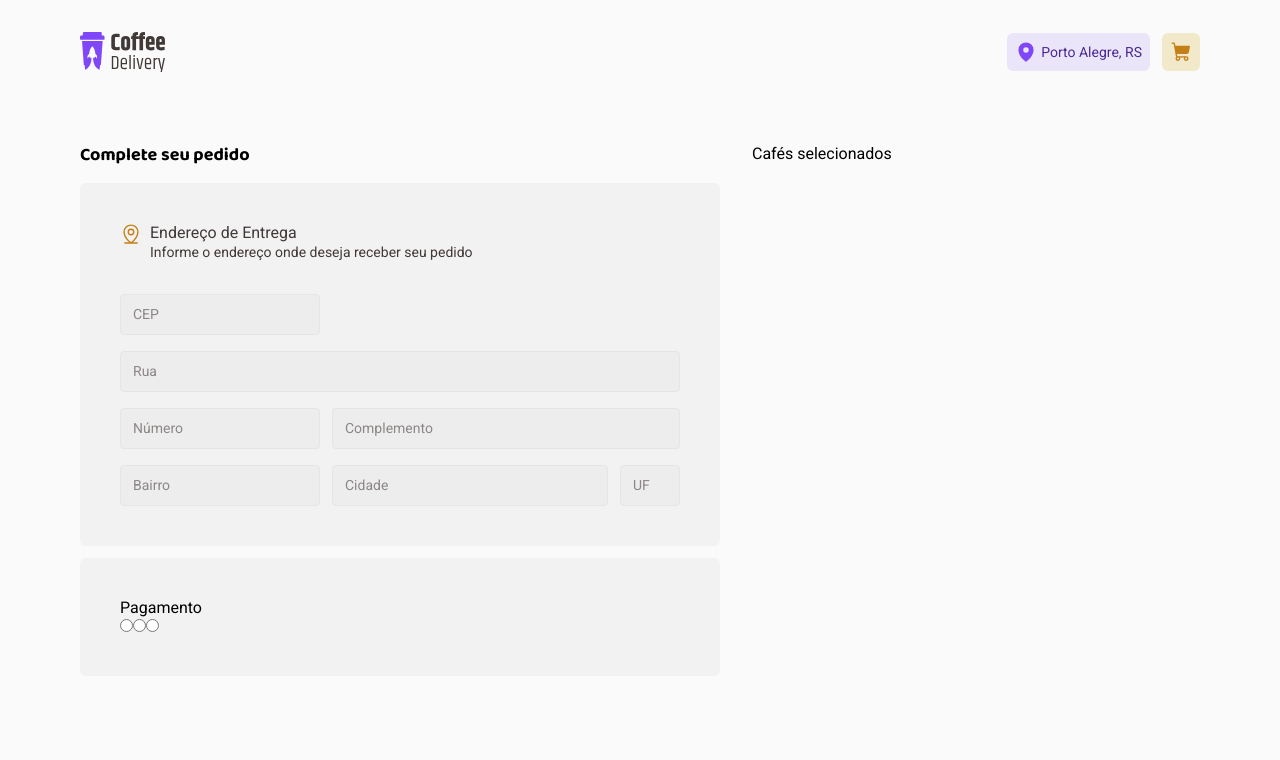
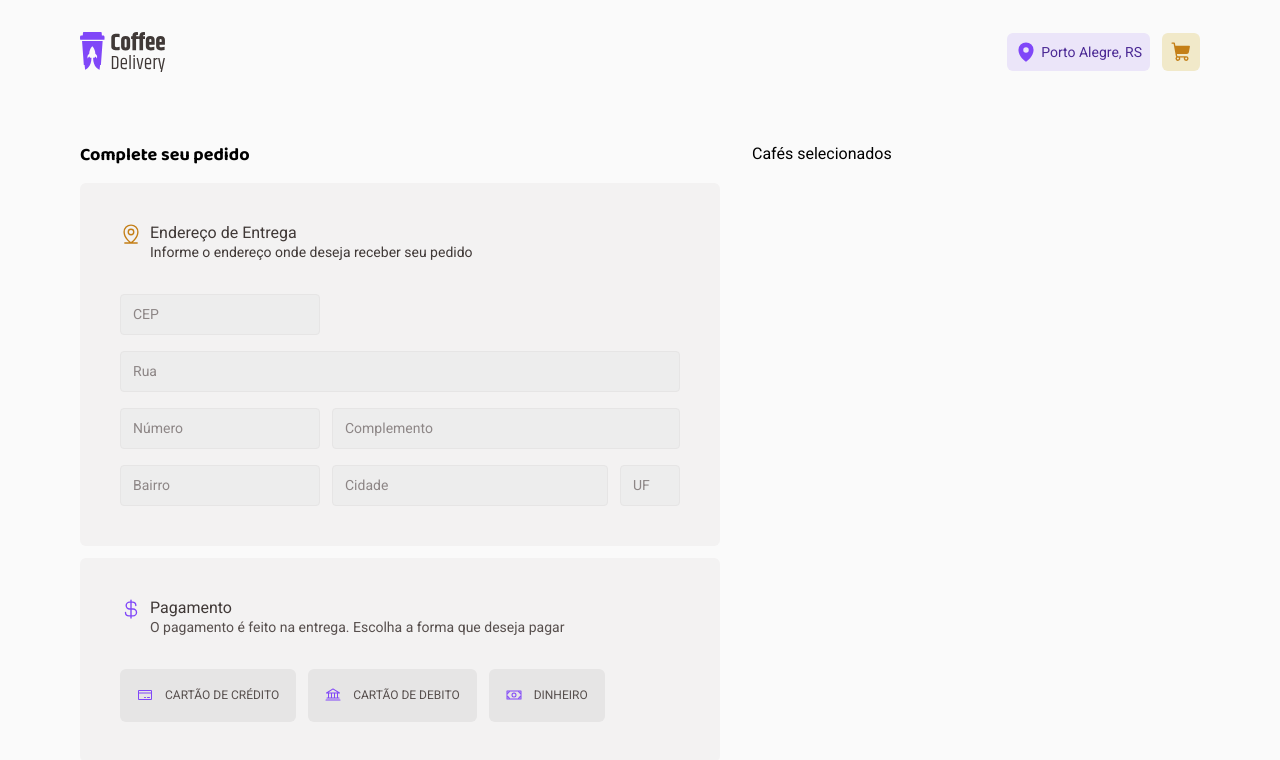
Before and after one commit to tiago0214/coffee-delivery, a React (Vite) app: page /checkout in a window 1280 px wide. Shown: the top 760 px of the page. Built offline with nearby package versions, Linux system fonts and the light colour scheme.

Commit message:
add: finished payment method style

```diff
--- a/src/pages/Checkout/index.tsx
+++ b/src/pages/Checkout/index.tsx
@@ -1,4 +1,10 @@
-import { MapPinLine } from '@phosphor-icons/react'
+import {
+  Bank,
+  CreditCard,
+  CurrencyDollar,
+  MapPinLine,
+  Money,
+} from '@phosphor-icons/react'
 import {
   AddressHeader,
   AdressContainer,
@@ -6,6 +12,9 @@ import {
   AdressInputs,
   CheckoutContainer,
   FormContainer,
+  PaymentHeader,
+  PaymentMethod,
+  PaymentOption,
   SelectedCoffesContainer,
 } from './styles'
 
@@ -50,13 +59,53 @@ export function Checkout() {
             </div>
 
             <div>
-              <header>Pagamento</header>
+              <PaymentHeader>
+                <CurrencyDollar size={22} color="#8047F8" />
 
-              <div>
-                <input type="radio" name="" id="" />
-                <input type="radio" name="" id="" />
-                <input type="radio" name="" id="" />
-              </div>
+                <div>
+                  <span>Pagamento</span>
+                  <span>
+                    O pagamento é feito na entrega. Escolha a forma que deseja
+                    pagar
+                  </span>
+                </div>
+              </PaymentHeader>
+
+              <PaymentOption>
+                <PaymentMethod>
+                  <input
+                    type="radio"
+                    name="payment"
+                    id="credit-card"
+                    value="credit-card"
+                  />
+                  <label htmlFor="credit-card">
+                    <CreditCard size={16} color="#8047F8" />
+                    <span>CARTÃO DE CRÉDITO</span>
+                  </label>
+                </PaymentMethod>
+
+                <PaymentMethod>
+                  <input
+                    type="radio"
+                    name="payment"
+                    id="debit-card"
+                    value="debit-card"
+                  />
+                  <label htmlFor="debit-card">
+                    <Bank size={16} color="#8047F8" />
+                    <span>CARTÃO DE DEBITO</span>
+                  </label>
+                </PaymentMethod>
+
+                <PaymentMethod>
+                  <input type="radio" name="payment" id="cash" value="cash" />
+                  <label htmlFor="cash">
+                    <Money size={16} color="#8047F8" />
+                    <span>DINHEIRO</span>
+                  </label>
+                </PaymentMethod>
+              </PaymentOption>
             </div>
           </AdressContent>
         </AdressContainer>
--- a/src/pages/Checkout/styles.ts
+++ b/src/pages/Checkout/styles.ts
@@ -52,6 +52,10 @@ export const AdressInputs = styled.div`
     border: solid 1px ${(props) => props.theme['base-button']};
   }
 
+  input:focus-within {
+    border: solid 1px ${(props) => props.theme['yellow-dark']};
+  }
+
   input::placeholder {
     color: ${(props) => props.theme['base-label']};
     font-size: 14px;
@@ -97,4 +101,63 @@ export const AddressHeader = styled.div`
   }
 `
 
+export const PaymentHeader = styled.header`
+  display: flex;
+
+  gap: 0.5rem;
+
+  div {
+    display: flex;
+    flex-direction: column;
+
+    & > :first-child {
+      color: ${(props) => props.theme['base-subtitle']};
+      line-height: 1.3;
+    }
+
+    & > :last-child {
+      color: ${(props) => props.theme['base-text']};
+      font-size: 0.875rem;
+      line-height: 1.3;
+    }
+  }
+`
+
+export const PaymentOption = styled.div`
+  margin-top: 2rem;
+
+  display: flex;
+  gap: 0.75rem;
+`
+
+export const PaymentMethod = styled.div`
+  input {
+    display: none;
+  }
+
+  label {
+    cursor: pointer;
+    padding: 1rem;
+    border-radius: 6px;
+    background: ${(props) => props.theme['base-button']};
+    color: ${(props) => props.theme['base-text']};
+    font-family: 'Roboto';
+    font-size: 0.75rem;
+    line-height: 1.6;
+
+    border: 1px solid transparent;
+    display: flex;
+    align-items: center;
+    gap: 0.75rem;
+  }
+
+  label:hover {
+    background: ${(props) => props.theme['base-hover']};
+  }
+  input[type='radio']:checked + label {
+    border: 1px solid ${(props) => props.theme.purple};
+    background: ${(props) => props.theme['purple-light']};
+  }
+`
+
 export const SelectedCoffesContainer = styled.div``
```
